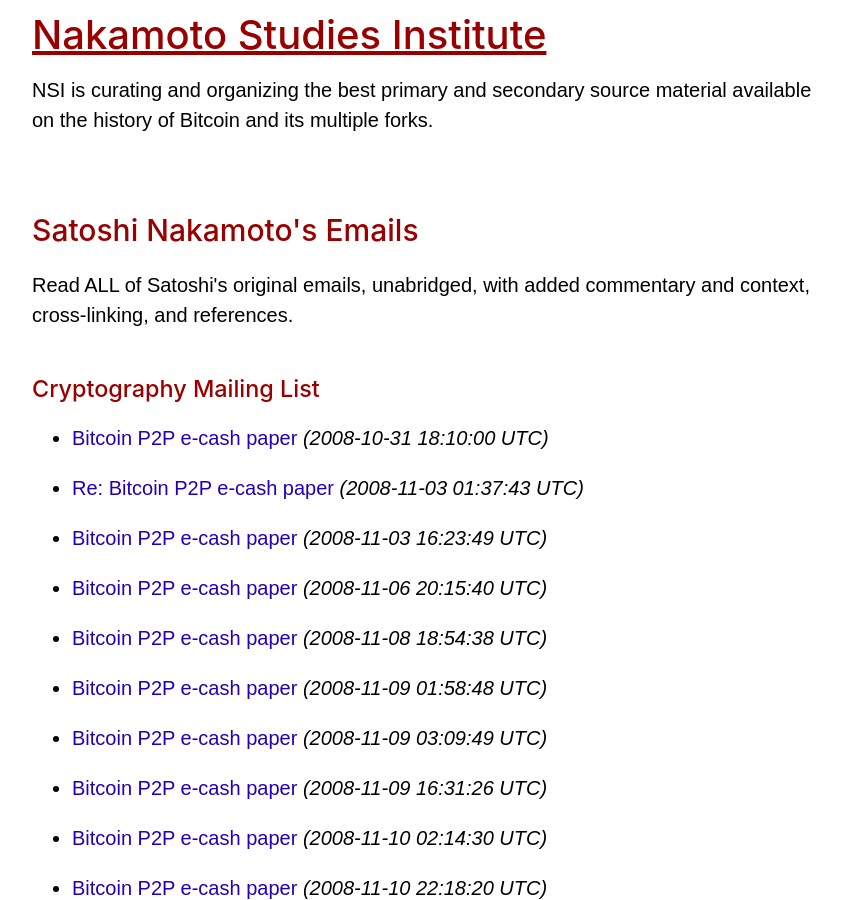
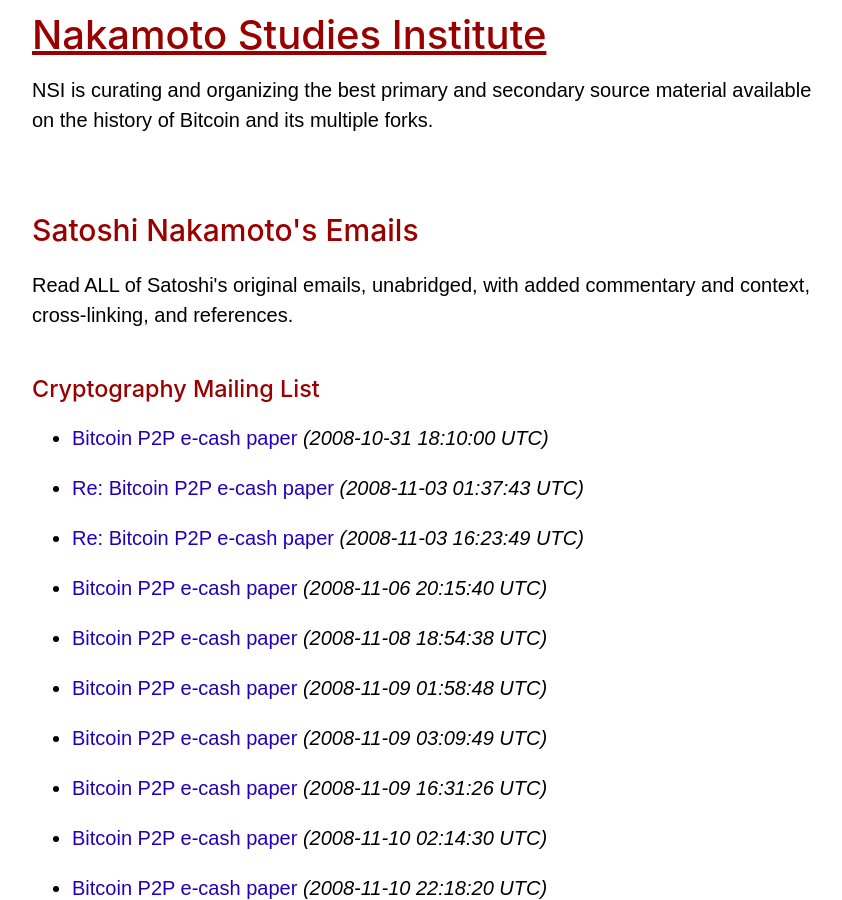
Before and after one commit to nakamotostudies/nakamotostudies.github.io, a Jekyll site: the page built from index.md, in a window 1280 px wide and 900 px high. Shown: the whole window, without its empty margins (58-900 px from the left). Built offline with Jekyll 4.4.1, drawn with Linux system fonts in a browser that asks for light colours.

```diff
--- a/index.md
+++ b/index.md
@@ -18,7 +18,7 @@ Read ALL of Satoshi's original emails, unabridged, with added commentary and con
 
 <li><a href="/emails/cryptography/2">Re: Bitcoin P2P e-cash paper</a> <em>(2008-11-03 01:37:43 UTC)</em></li>
 
-<li><a href="/emails/cryptography/3">Bitcoin P2P e-cash paper</a> <em>(2008-11-03 16:23:49 UTC)</em></li>
+<li><a href="/emails/cryptography/3">Re: Bitcoin P2P e-cash paper</a> <em>(2008-11-03 16:23:49 UTC)</em></li>
 
 <li><a href="/emails/cryptography/4">Bitcoin P2P e-cash paper</a> <em>(2008-11-06 20:15:40 UTC)</em></li>
 
```
